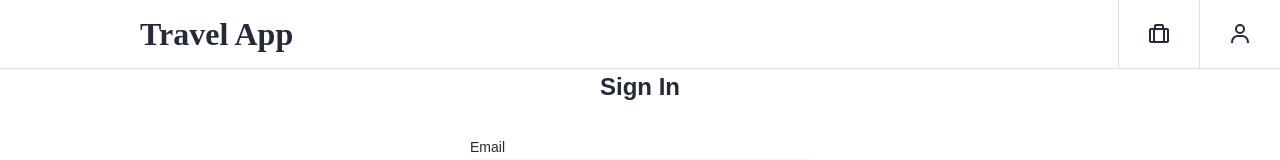
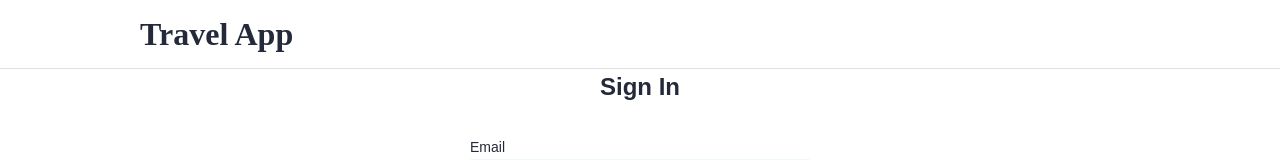
Before and after one commit to marinaitstep/travel-app, a React (Create React App) app: page /sign-in in a window 1280 px wide. Shown: the top 160 px of the page. Built offline with nearby package versions, Linux system fonts and the light colour scheme.

Commit message:
header-nav

```diff
--- a/src/App.js
+++ b/src/App.js
@@ -1,6 +1,5 @@
 import React from 'react';
 import { BrowserRouter as Router, Switch, Route } from "react-router-dom";
-import Header from './components/Header';
 import Main from './components/Main';
 import Footer from './components/Footer';
 import Bookings from './components/Bookings';
@@ -11,7 +10,6 @@ import SignUp from './components/SignUp';
 function App() {
   return (
     <>
-    <Header/>
     <Router>
         <Switch>
           <Route exact path="/" component={Main}/>
--- a/src/components/Bookings.js
+++ b/src/components/Bookings.js
@@ -1,9 +1,12 @@
 import React from "react"
 import { BookList } from "./BookList"
 import Moment from 'react-moment'
+import Header from "./Header"
 
 const Bookings = () => {
     return(
+      <>
+      <Header nav={true}/>
         <main class="bookings-page">
            <ul class="bookings__list">
           {BookList.map((data, key) => {
@@ -24,6 +27,7 @@ const Bookings = () => {
         })}
       </ul>
     </main>
+    </>
     )
 }
 
--- a/src/components/Header.js
+++ b/src/components/Header.js
@@ -1,12 +1,14 @@
 import React from 'react';
 import Nav from './Nav';
 
-function Header (){
+function Header (nav){
+
+
   return(
     <header className="header">
       <div className="header__inner">
         <a href="/" className="header__logo">Travel App</a>
-        <Nav/>
+        {nav.nav && <Nav/>}
       </div>
     </header>
   )
--- a/src/components/Main.js
+++ b/src/components/Main.js
@@ -1,9 +1,12 @@
 import React from "react";
 import {  Link } from "react-router-dom";
 import { TripList } from "./TripList";
+import Header from './Header';
 
 const Main = () => {
     return(
+      <>
+      <Header nav={true}/>
       <main>
          <section className="trips-filter">
         <h2 className="visually-hidden">Trips filter</h2>
@@ -61,7 +64,7 @@ const Main = () => {
       </ul>
       </section>
     </main>
-
+    </>
 
 
 
--- a/src/components/SignIn.js
+++ b/src/components/SignIn.js
@@ -1,5 +1,6 @@
 import React, {useState} from "react";
 import { Link } from "react-router-dom";
+import Header from "./Header";
 
 const SignIn = () =>{
   const[password, setPassword] = useState('')
@@ -22,6 +23,8 @@ const SignIn = () =>{
   }
 
     return(
+      <>
+      <Header nav={false}/>
         <main className="sign-in-page">
         <h1 className="visually-hidden">Travel App</h1>
         <form className="sign-in-form" autocomplete="off" onSubmit={submitHandler}>
@@ -48,6 +51,7 @@ const SignIn = () =>{
           <Link to="/sign-up" className="sign-in-form__link">Sign Up</Link>
         </span>
       </main>
+      </>
     )
 }
 
--- a/src/components/SignUp.js
+++ b/src/components/SignUp.js
@@ -1,5 +1,6 @@
 import React, {useState} from "react";
 import { Link } from "react-router-dom";
+import Header from "./Header";
 
 const SignUp = () =>{
   const[fullname, setFullname] = useState('')
@@ -25,6 +26,8 @@ const SignUp = () =>{
   }
 
     return(
+      <>
+      <Header nav={false}/>
         <main className="sign-up-page">
       <h1 className="visually-hidden">Travel App</h1>
       <form className="sign-up-form" autocomplete="off" onSubmit={submitHandler}>
@@ -57,6 +60,7 @@ const SignUp = () =>{
         <Link to="/sign-in" className="sign-up-form__link">Sign In</Link>
       </span>
     </main>
+    </>
     )
 }
 
--- a/src/components/Trip.js
+++ b/src/components/Trip.js
@@ -1,5 +1,6 @@
 import React, {useState} from "react"
 import Modal from "./Modal";
+import Header from "./Header";
 
 function Trip (){
 
@@ -15,6 +16,7 @@ function Trip (){
 
     return(
       <>
+        <Header nav={true}/>
         <main className="trip-page">
         <h1 className="visually-hidden">Travel App</h1>
         <div className="trip">
```
